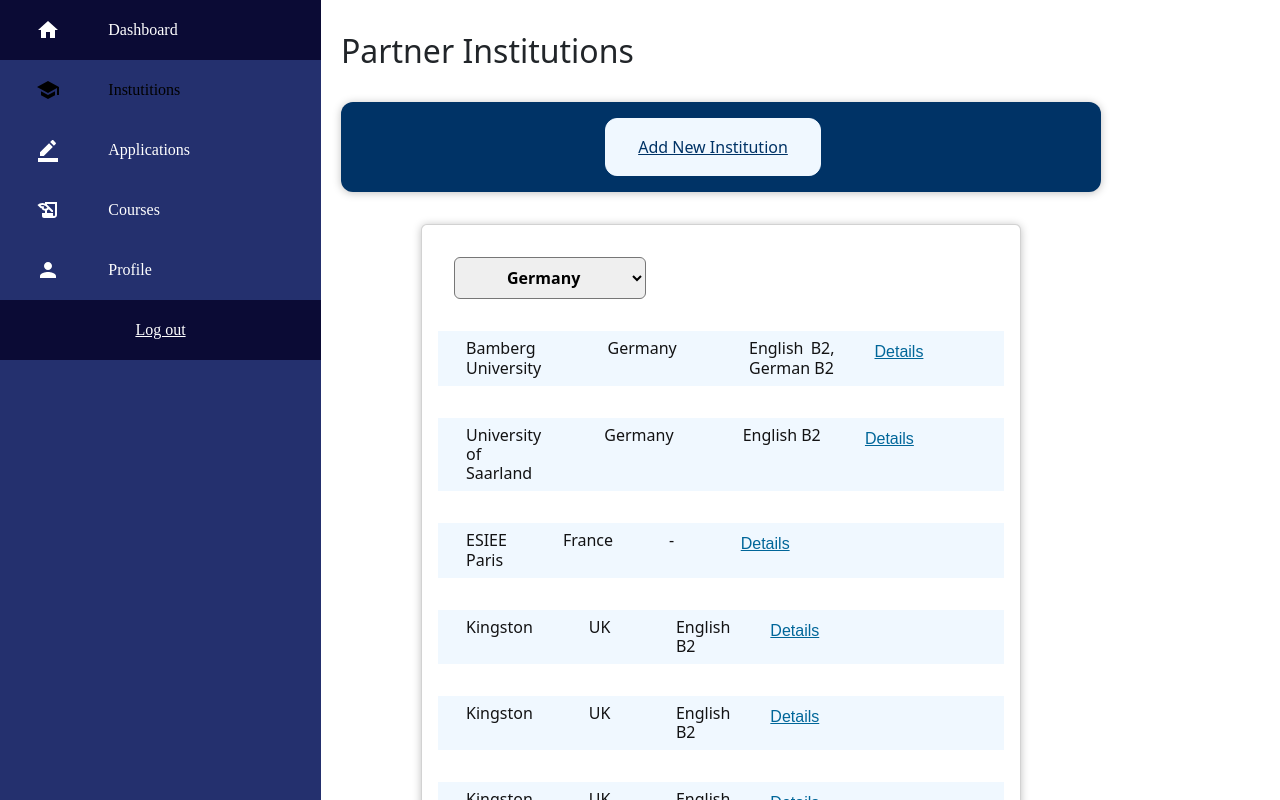
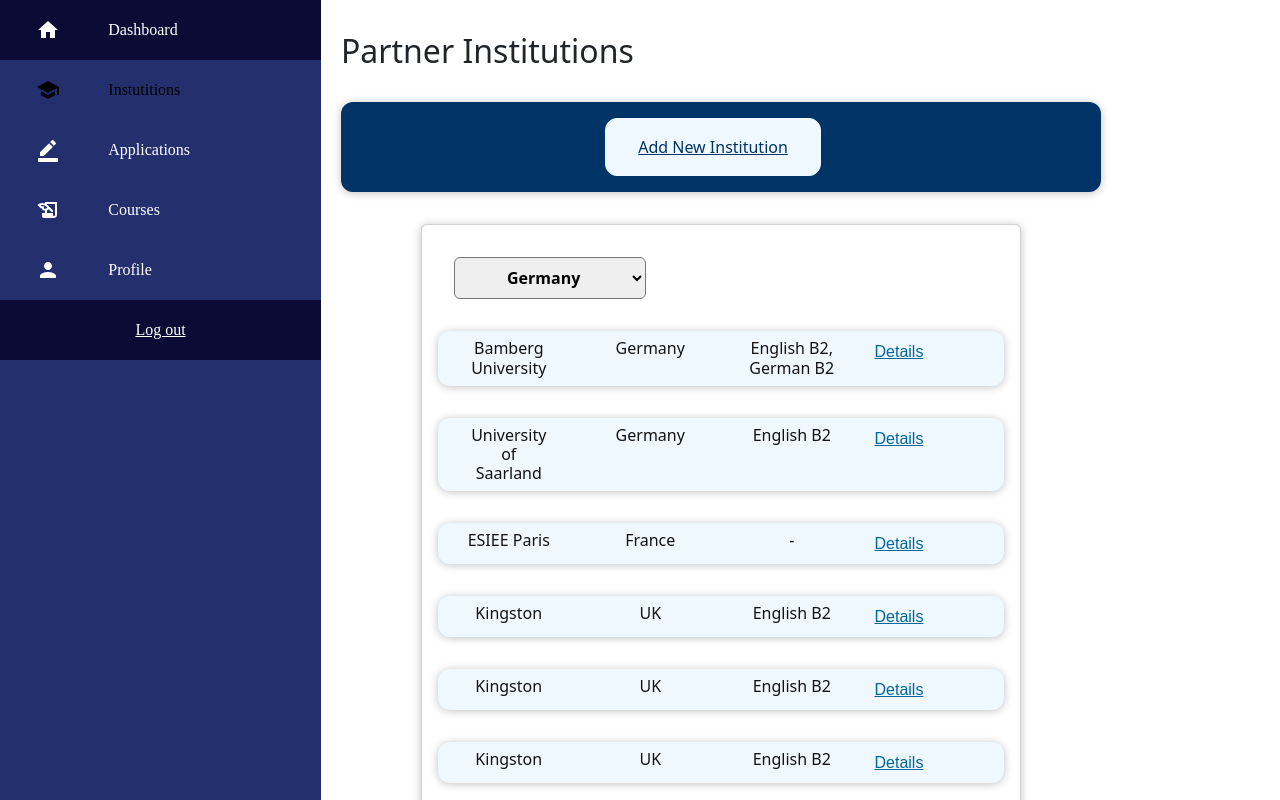
Before and after one commit to deniz-dilaverler/BilkentErasmus, a React (Create React App) app in the folder frontend/: page /instutitions in a window 1280 px wide. Shown: the top 800 px of the page. Built offline with nearby package versions, Linux system fonts and the light colour scheme.

Commit message:
Update SchoolItem.css
Better CSS, better design :)

```diff
--- a/frontend/src/Institutions/institutions-components/institutions/SchoolItem.css
+++ b/frontend/src/Institutions/institutions-components/institutions/SchoolItem.css
@@ -1,20 +1,12 @@
+
 .school-item {
-    display: flex;
-    justify-content: space-between;
-    align-items: center;
+  justify-content: normal;
+  align-items: normal;
   padding: 0.5rem;
   margin: 1rem 0;
   background-color: #F0F8FF;
-  }
-
-  .school-item__description {
-    display: flex;
-    flex-direction: column;
-    gap: 1rem;
-    align-items: normal;
-    flex-flow: column-reverse;
-    justify-content: flex-start;
-    flex: 1;
+  border-radius: 12px;
+  box-shadow: 0 1px 8px rgba(0, 0, 0, 0.25);
 }
 
 .school-item h2 {
@@ -22,23 +14,18 @@
   flex: 1;
   margin: 0 1rem;
   color: #131314;
+  text-align: center;
 }
 
-  @media (min-width: 580px) {
-    .school-item__description {
-      flex-direction: row;
-      align-items: normal;
-      justify-content: right;
+.school-item h1 {
+  font-size: 1.5rem;
   flex: 1;
+  margin: 0 1rem;
+  color: #131314;
+  text-align: left;
 }
 
-
-    .school-item__description h2 {
-      font-size: 1rem;
-    }
-  }
-
-  .school-item__description_button {
+.school-item button {
       background: none;
       border: none;
       padding: 0;
@@ -46,4 +33,5 @@
       color: #069;
       text-decoration: underline;
       cursor: pointer;
+      align-items: ;
 }
```
Lines whose indentation alone changed are shown as unchanged.
